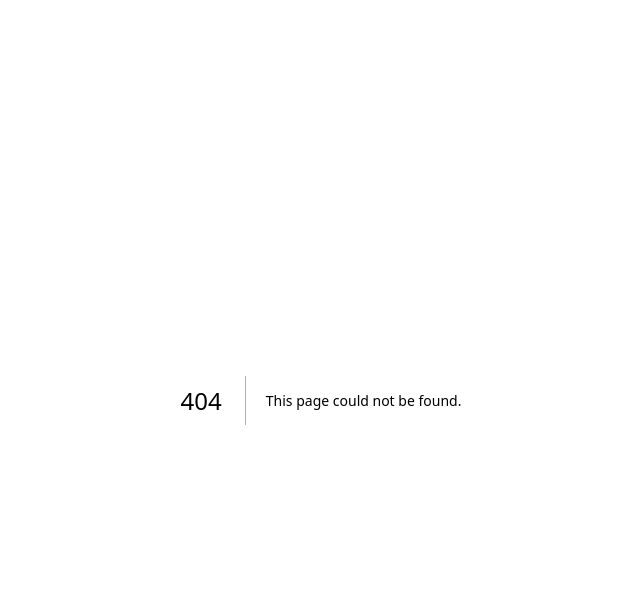
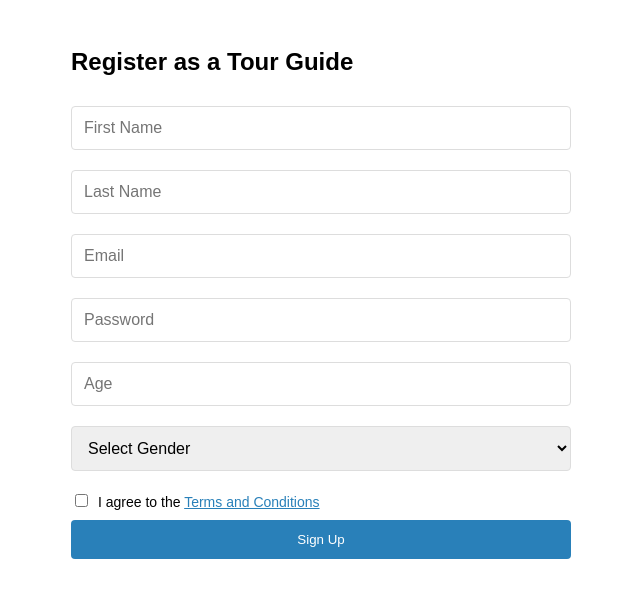
Before and after one commit to udaymahajan/TourVibe, a Next.js app: page /Careers in a window 1280 px wide. Before the commit this address had no page. Shown: the top 598 px of the page, without its empty margins (319-959 px from the left). Built offline with nearby package versions, Linux system fonts and the light colour scheme.

Commit message:
added terms and register to careers

```diff
--- a/src/App.js
+++ b/src/App.js
@@ -5,6 +5,7 @@ import Navbar from "./components/Navbar";
 import Dashboard from "./pages/AdminDashboard";
 import SignIn from "./pages/Login";
 import SignUp from "./pages/Register";
+import Careers from "./pages/Careers";
 
 const BrowserRouter = dynamic(
   () => import('react-router-dom').then((mod) => mod.BrowserRouter),
@@ -20,6 +21,7 @@ const App = () => {
         <Route path="/" element={<Dashboard />} />
         <Route path="/signin" element={<SignIn />} />
         <Route path="/signup" element={<SignUp />} />
+        <Route path="/careers" element={<Careers />} />
       </Routes>
     </BrowserRouter>
   );
--- /dev/null
+++ b/src/pages/Careers.js
@@ -0,0 +1,248 @@
+import React, { useState } from "react";
+
+const TourGuideSignUp = () => {
+  const [firstName, setFirstName] = useState("");
+  const [lastName, setLastName] = useState("");
+  const [email, setEmail] = useState("");
+  const [password, setPassword] = useState("");
+  const [age, setAge] = useState("");
+  const [gender, setGender] = useState("");
+  const [termsAccepted, setTermsAccepted] = useState(false);
+  const [showModal, setShowModal] = useState(false);
+
+  const handleSubmit = (e) => {
+    e.preventDefault();
+    if (!termsAccepted) {
+      alert("You must accept the terms and conditions.");
+      return;
+    }
+
+
+
+    const guide = {
+      firstName,
+      lastName,
+      email,
+      password,
+      age,
+      gender,
+    };
+
+    alert("Guide Object: " + "First Name: " + guide.firstName + ", " + "Last Name: " + guide.lastName + ", " + "Email: " + guide.email + ", " + "Password: " + guide.password + ", " + "Age: " + guide.age + ", " + "Gender: " + guide.gender);
+
+    alert("Tour Guide Sign-Up Data logged successfully!");
+
+  };
+
+  return (
+    <div style={styles.container}>
+      <h2>Register as a Tour Guide</h2>
+      <form onSubmit={handleSubmit} style={styles.form}>
+        <input
+          type="text"
+          placeholder="First Name"
+          value={firstName}
+          onChange={(e) => setFirstName(e.target.value)}
+          required
+          style={styles.input}
+        />
+        <input
+          type="text"
+          placeholder="Last Name"
+          value={lastName}
+          onChange={(e) => setLastName(e.target.value)}
+          required
+          style={styles.input}
+        />
+        <input
+          type="email"
+          placeholder="Email"
+          value={email}
+          onChange={(e) => setEmail(e.target.value)}
+          required
+          style={styles.input}
+        />
+        <input
+          type="password"
+          placeholder="Password"
+          value={password}
+          onChange={(e) => setPassword(e.target.value)}
+          required
+          style={styles.input}
+        />
+        <input
+          type="number"
+          placeholder="Age"
+          value={age}
+          onChange={(e) => setAge(e.target.value)}
+          required
+          style={styles.input}
+        />
+        <select
+          value={gender}
+          onChange={(e) => setGender(e.target.value)}
+          required
+          style={styles.input}
+        >
+          <option value="" disabled>
+            Select Gender
+          </option>
+          <option value="male">Male</option>
+          <option value="female">Female</option>
+          <option value="other">Other</option>
+        </select>
+        <div style={styles.termsContainer}>
+          <label>
+            <input
+              type="checkbox"
+              checked={termsAccepted}
+              onChange={(e) => setTermsAccepted(e.target.checked)}
+              style={styles.checkbox}
+            />
+            I agree to the{" "}
+            <span
+              style={styles.link}
+              onClick={() => setShowModal(true)}
+            >
+              Terms and Conditions
+            </span>
+          </label>
+        </div>
+        <button type="submit" style={styles.button}>
+          Sign Up
+        </button>
+      </form>
+
+      {/* Terms and Conditions Popup */}
+      {showModal && (
+        <div style={styles.modalBackdrop}>
+          <div style={styles.modal}>
+            <h3 style={styles.modalTitle}>Terms and Conditions for Becoming a Tour Guide</h3>
+            <div style={styles.modalContent}>
+              <h4 style={styles.sectionTitle}>1. Introduction</h4>
+              <p>
+                Welcome to Tour Vibe! By registering as a Tour Guide on our platform, you agree to the following terms and conditions. These terms govern your use of our platform and services. If you do not agree to these terms, you may not use our services as a Tour Guide.
+              </p>
+
+              <h4 style={styles.sectionTitle}>2. Eligibility</h4>
+              <p>
+                - You must be at least 18 years of age to register as a Tour Guide.<br />
+                - You must have any required licenses or certifications to operate as a tour guide in your jurisdiction.<br />
+                - By signing up, you confirm that you can legally provide services and agree to a background verification process if requested.
+              </p>
+
+              <h4 style={styles.sectionTitle}>3. Guide Responsibilities</h4>
+              <p>
+                - <strong>Accurate Information:</strong> All information provided, including qualifications, tours offered, and availability, must be accurate and updated regularly.<br />
+                - <strong>Quality of Service:</strong> You agree to provide high-quality, professional services to all customers, adhering to local laws and cultural sensitivities.<br />
+                - <strong>Cancellations:</strong> You must notify customers of cancellations or changes at least 24 hours in advance unless there are extenuating circumstances.
+              </p>
+
+              <h4 style={styles.sectionTitle}>4. Commission and Fees</h4>
+              <p>
+                Tour Vibe deducts a 15% commission from the total fee for every tour booked through the platform. As an independent contractor, you are responsible for your own taxes, insurance, and expenses.
+              </p>
+
+              <h4 style={styles.sectionTitle}>5. User Feedback and Ratings</h4>
+              <p>
+                Customers can leave ratings and reviews of your services. While we encourage constructive feedback, reviews will not be removed unless proven to violate our content policies. Consistently poor ratings or complaints may result in suspension or removal from the platform.
+              </p>
+
+              <h4 style={styles.sectionTitle}>6. Safety and Conduct</h4>
+              <p>
+                You are required to maintain the safety and well-being of your customers during tours. Any form of harassment, discrimination, or illegal activity will result in immediate removal from the platform and potential legal action.
+              </p>
+
+              <h4 style={styles.sectionTitle}>7. Data Privacy</h4>
+              <p>
+                Any customer information shared with you through Tour Vibe must only be used for purposes of providing the agreed tour services. You agree to adhere to all applicable data protection laws and Tour Vibe's Privacy Policy.
+              </p>
+
+              <h4 style={styles.sectionTitle}>8. Liability</h4>
+              <p>
+                Tour Vibe acts as an intermediary between guides and customers. We are not responsible for any incidents or disputes that arise during tours unless they pertain to monetary or service-related disputes made directly on the app. You agree to indemnify and hold harmless Tour Vibe from any claims, damages, or liabilities related to your services as a Tour Guide.
+              </p>
+
+              <h4 style={styles.sectionTitle}>9. Termination</h4>
+              <p>
+                Tour Vibe reserves the right to terminate or suspend your account at any time for breaches of these terms. You may also deactivate your account at any time by notifying us in writing.
+              </p>
+
+              <h4 style={styles.sectionTitle}>10. Modifications to Terms</h4>
+              <p>
+                Tour Vibe reserves the right to update these terms and conditions. Notice of significant changes will be provided, and continued use of the platform constitutes acceptance of these updates.
+              </p>
+
+              <h4 style={styles.sectionTitle}>Acceptance of Terms</h4>
+              <p>
+                By clicking "Sign Up" or using the Tour Vibe platform as a guide, you acknowledge that you have read, understood, and agreed to these Terms and Conditions.
+              </p>
+            </div>
+            <button
+              onClick={() => setShowModal(false)}
+              style={styles.closeButton}
+            >
+              Close
+            </button>
+          </div>
+        </div>
+      )}
+    </div>
+  );
+};
+
+const styles = {
+  container: { padding: "20px", maxWidth: "500px", margin: "auto", fontFamily: "Arial, sans-serif" },
+  form: { display: "flex", flexDirection: "column" },
+  input: { margin: "10px 0", padding: "12px", fontSize: "16px", border: "1px solid #ddd", borderRadius: "4px" },
+  button: { padding: "12px", background: "#2980b9", color: "#fff", border: "none", cursor: "pointer", borderRadius: "4px" },
+  termsContainer: { margin: "10px 0", fontSize: "14px" },
+  checkbox: { marginRight: "10px" },
+  link: { color: "#2980b9", textDecoration: "underline", cursor: "pointer" },
+  modalBackdrop: {
+    position: "fixed",
+    top: 0,
+    left: 0,
+    width: "100%",
+    height: "100%",
+    backgroundColor: "rgba(0, 0, 0, 0.5)",
+    display: "flex",
+    justifyContent: "center",
+    alignItems: "center",
+  },
+  modal: {
+    background: "#fff",
+    padding: "20px",
+    borderRadius: "8px",
+    maxWidth: "600px",
+    width: "90%",
+    boxShadow: "0 4px 8px rgba(0, 0, 0, 0.1)",
+    overflow: "hidden",
+  },
+  modalTitle: {
+    fontSize: "24px",
+    fontWeight: "bold",
+  },
+  modalContent: {
+    fontSize: "16px",
+    lineHeight: "1.6",
+    maxHeight: "400px",
+    overflowY: "scroll",
+    paddingRight: "10px",
+  },
+  sectionTitle: {
+    fontWeight: "bold",
+    marginTop: "15px",
+  },
+  closeButton: {
+    padding: "10px 15px",
+    background: "#e74c3c",
+    color: "#fff",
+    border: "none",
+    cursor: "pointer",
+    borderRadius: "4px",
+    marginTop: "20px",
+  },
+};
+
+export default TourGuideSignUp;
```
